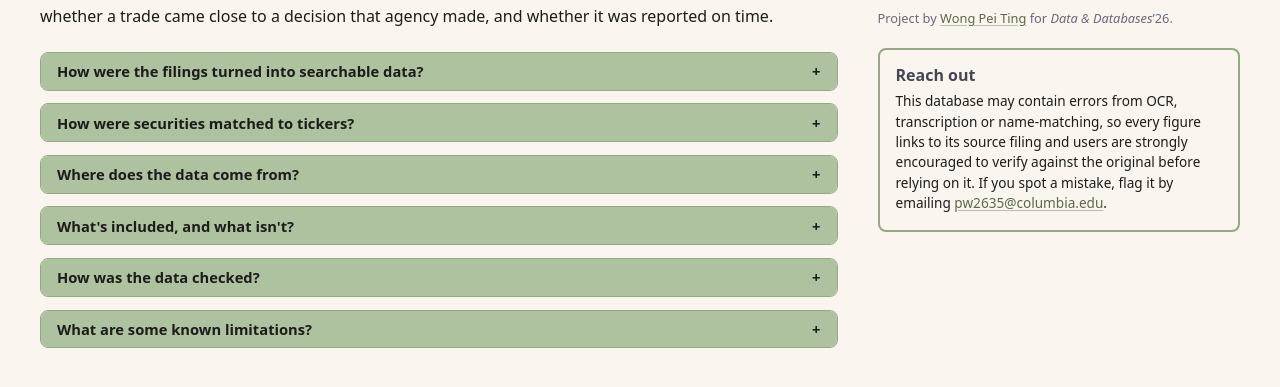
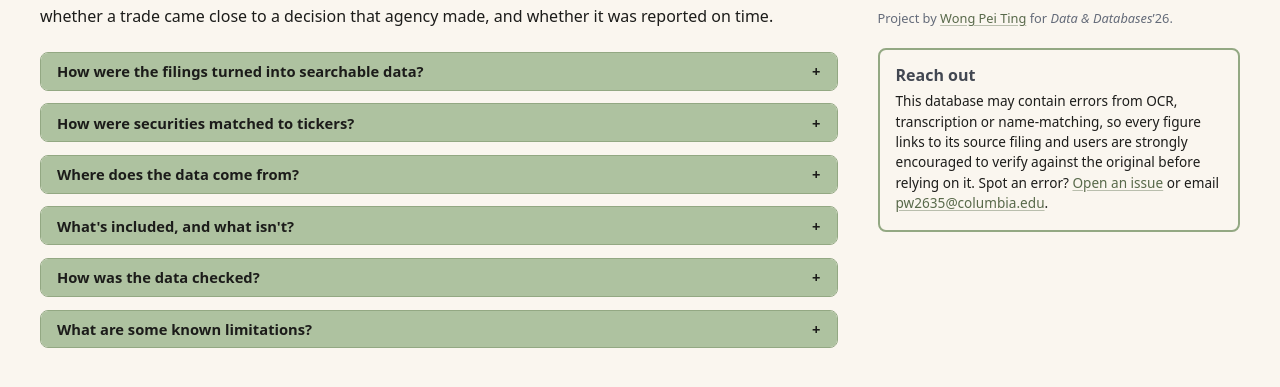
Before and after one commit to wongpeiting/who-trades-what, a Flask app: page /methodology in a window 1280 px wide. Shown: the part 306-693 px from the top of the page. Run offline with Flask 3, Linux system fonts and the light colour scheme; some libraries are stand-ins or nearby versions.

Commit message:
Reach out: add Open an issue link (match README)

```diff
--- a/templates/methodology.html
+++ b/templates/methodology.html
@@ -199,8 +199,9 @@
       <p style="font-size:0.85rem; line-height:1.5; margin:0;">
         This database may contain errors from OCR, transcription
         or name-matching, so every figure links to its source filing and users are strongly encouraged to
-        verify against the original before relying on it. If you spot a mistake, flag it by emailing
-        <a href="mailto:pw2635@columbia.edu">pw2635@columbia.edu</a>.
+        verify against the original before relying on it. Spot an error?
+        <a href="https://github.com/wongpeiting/who-trades-what/issues" target="_blank" rel="noopener">Open an issue</a>
+        or email <a href="mailto:pw2635@columbia.edu">pw2635@columbia.edu</a>.
       </p>
     </div>
   </aside>
```
